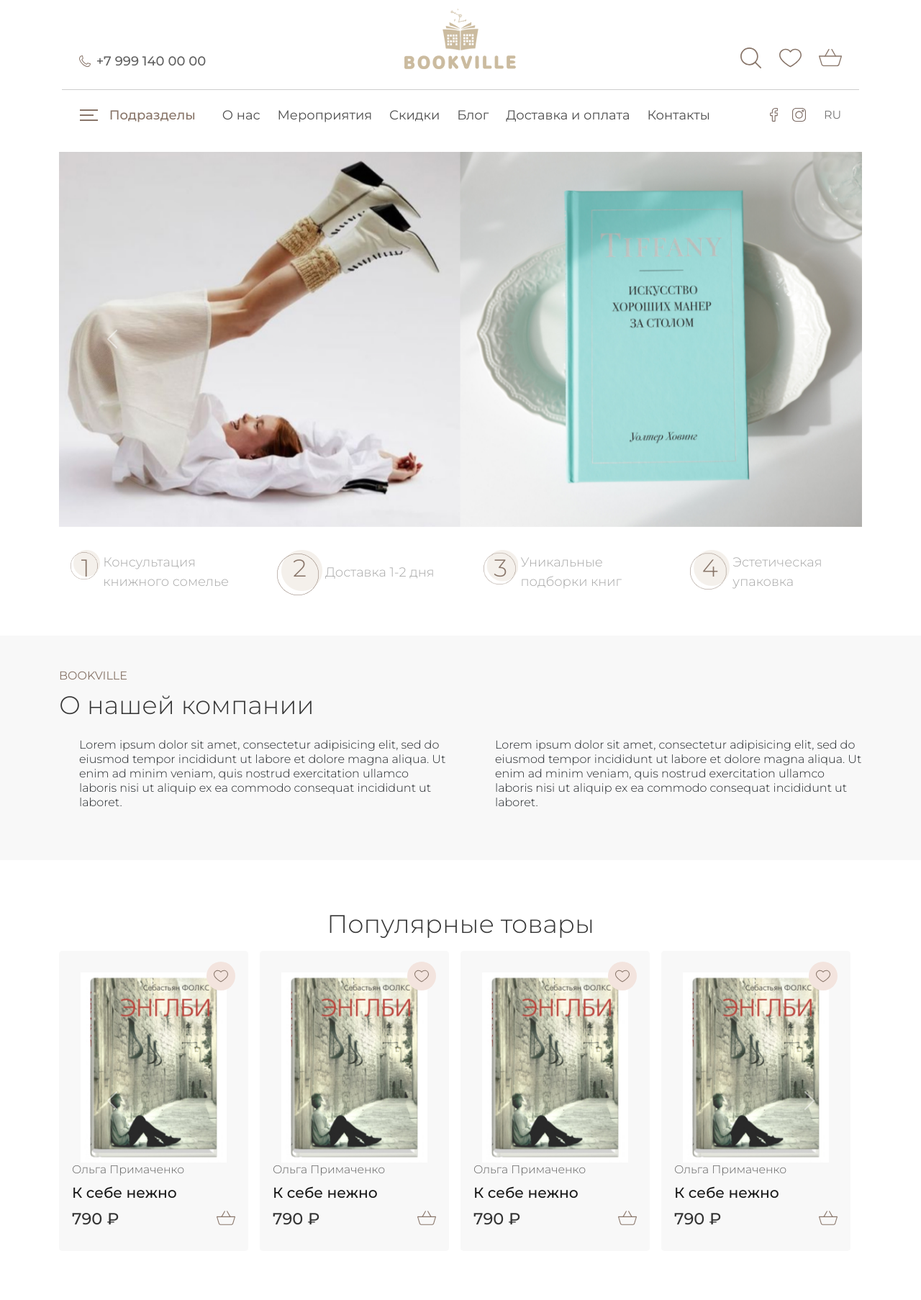
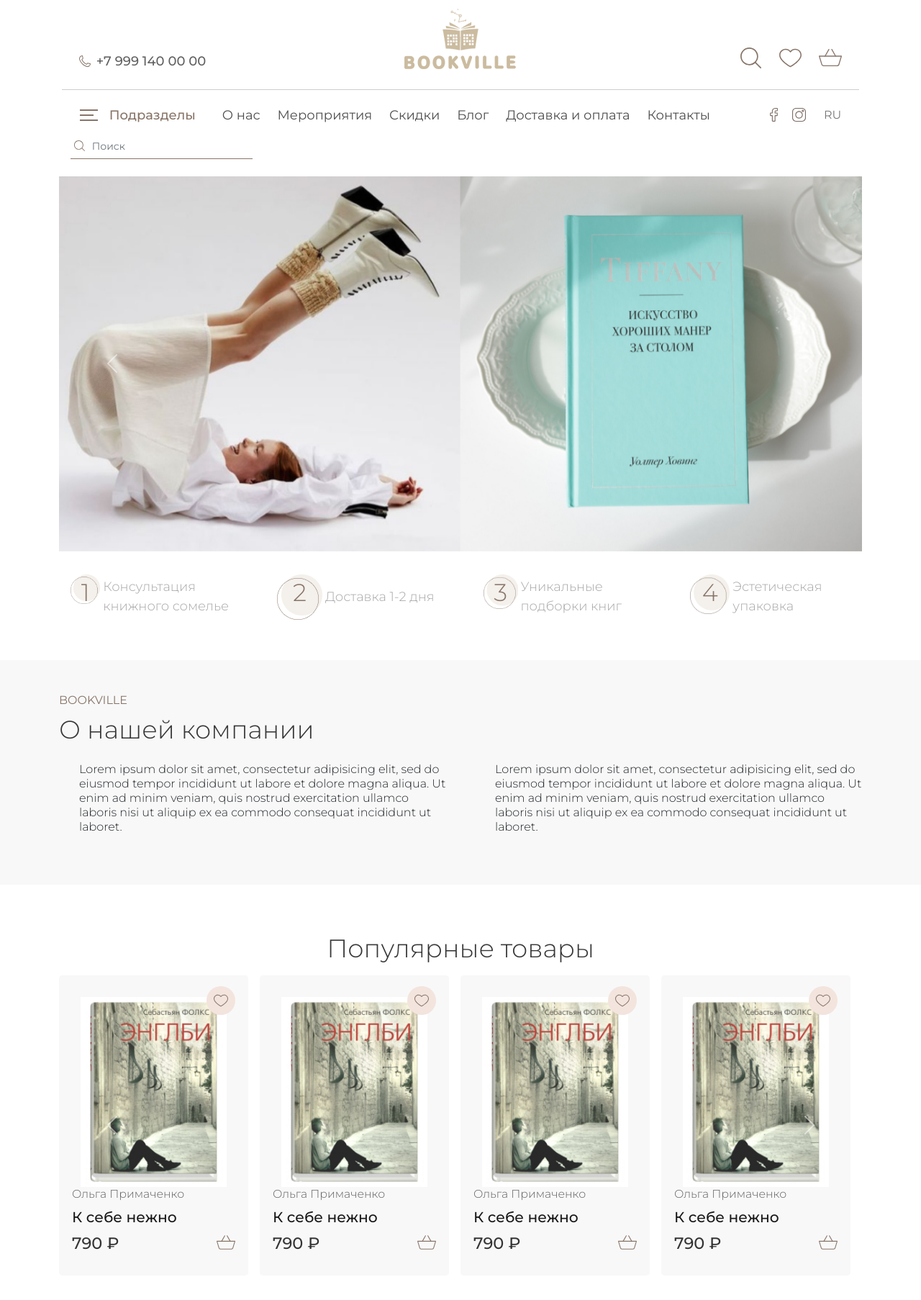
Before and after one commit to Team-projects-WHS/Bookville, a PHP site: page /index.php in a window 1280 px wide, after a click that opens the changed part. Shown: the top 1806 px of the page at 72% size. Run offline with PHP 8.4, Linux system fonts and the light colour scheme.

Commit message:
add input search

```diff
--- a/header.php
+++ b/header.php
@@ -125,4 +125,12 @@
         </div>
       </nav>
     </div>
+    <div class="container-xl">
+      <div class="row">
+        <form class="header-form col-3" id="search" style="display: none;">
+          <input class="header-form-input form-control mr-2" type="search" placeholder="Поиск" aria-label="Search">
+          <button class="btn header-btn-search header-btn-search-small" type="submit"></button>
+        </form>
+      </div>
+    </div>
   </header>
```
